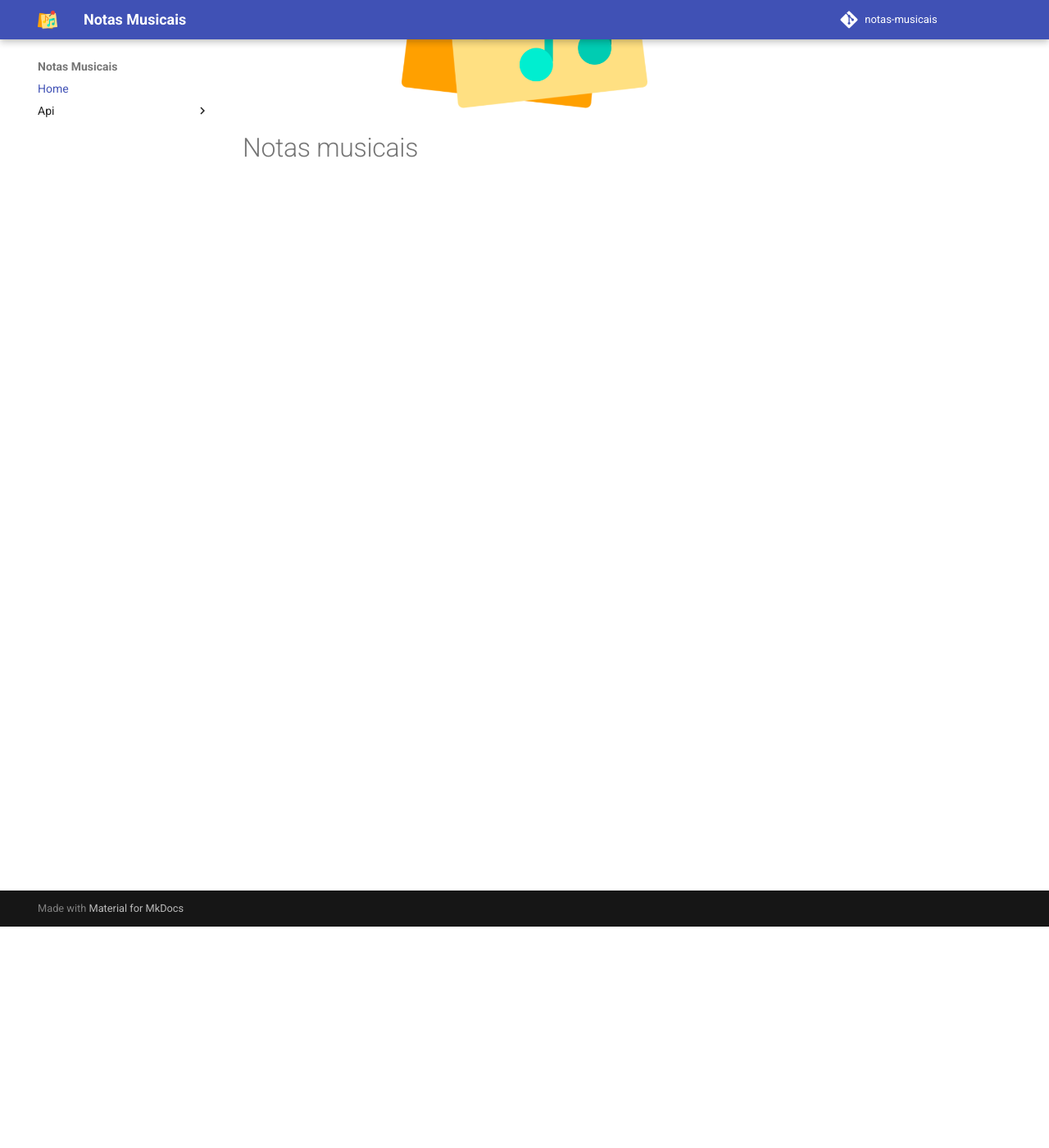
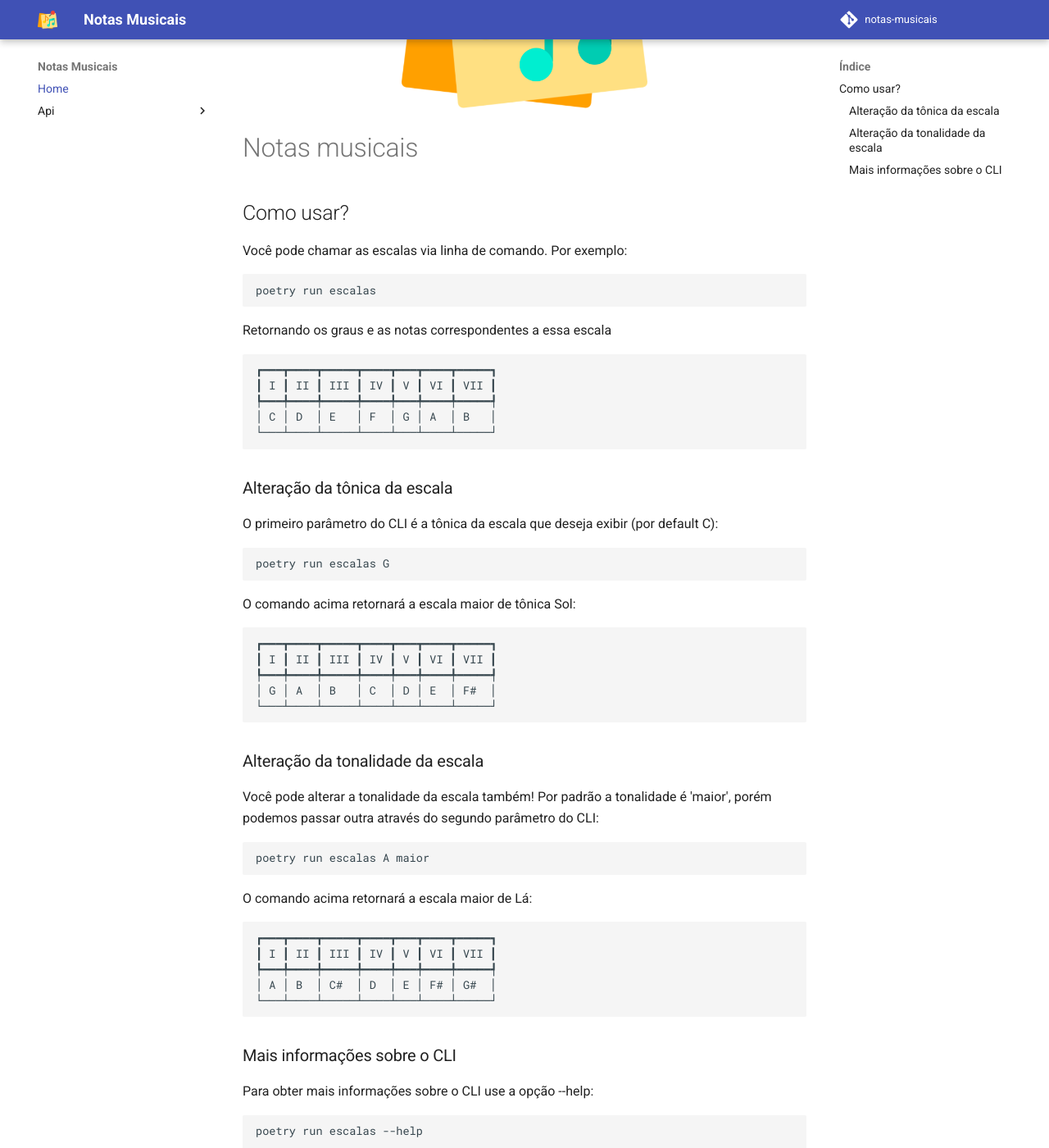
Before and after one commit to eotaldoleozin/notas-musicais, an MkDocs documentation site: the page built from docs/index.md, in a window 1280 px wide and 1400 px high, scrolled down 270 px. Shown: the whole window at 82% size. Built offline with MkDocs 1.6.1 and Material for MkDocs 9.7.7, drawn with Linux system fonts in a browser that asks for light colours; comment, search, counter and statistics services are not loaded; some of the changed text lies outside the part shown.

Commit message:
Exemplos de uso do CLI na página inicial da documentação

````diff
--- a/docs/index.md
+++ b/docs/index.md
@@ -1,2 +1,72 @@
 ![logo do projeto](assets/logo.png){width="300" .center}
 # Notas musicais
+
+## Como usar?
+
+Você pode chamar as escalas via linha de comando. Por exemplo:
+
+```bash
+poetry run escalas
+```
+
+Retornando os graus e as notas correspondentes a essa escala
+
+```
+┏━━━┳━━━━┳━━━━━┳━━━━┳━━━┳━━━━┳━━━━━┓
+┃ I ┃ II ┃ III ┃ IV ┃ V ┃ VI ┃ VII ┃
+┡━━━╇━━━━╇━━━━━╇━━━━╇━━━╇━━━━╇━━━━━┩
+│ C │ D  │ E   │ F  │ G │ A  │ B   │
+└───┴────┴─────┴────┴───┴────┴─────┘
+```
+
+### Alteração da tônica da escala
+
+O primeiro parâmetro do CLI é a tônica da escala que deseja exibir (por default C):
+
+```bash
+poetry run escalas G
+```
+
+O comando acima retornará a escala maior de tônica Sol:
+
+```
+┏━━━┳━━━━┳━━━━━┳━━━━┳━━━┳━━━━┳━━━━━┓
+┃ I ┃ II ┃ III ┃ IV ┃ V ┃ VI ┃ VII ┃
+┡━━━╇━━━━╇━━━━━╇━━━━╇━━━╇━━━━╇━━━━━┩
+│ G │ A  │ B   │ C  │ D │ E  │ F#  │
+└───┴────┴─────┴────┴───┴────┴─────┘
+```
+
+### Alteração da tonalidade da escala
+
+Você pode alterar a tonalidade da escala também! Por padrão a tonalidade é 'maior', porém podemos passar outra
+através do segundo parâmetro do CLI:
+
+```bash
+poetry run escalas A maior
+```
+
+O comando acima retornará a escala maior de Lá:
+
+```
+┏━━━┳━━━━┳━━━━━┳━━━━┳━━━┳━━━━┳━━━━━┓
+┃ I ┃ II ┃ III ┃ IV ┃ V ┃ VI ┃ VII ┃
+┡━━━╇━━━━╇━━━━━╇━━━━╇━━━╇━━━━╇━━━━━┩
+│ A │ B  │ C#  │ D  │ E │ F# │ G#  │
+└───┴────┴─────┴────┴───┴────┴─────┘
+```
+
+### Mais informações sobre o CLI
+
+Para obter mais informações sobre o CLI use a opção --help:
+
+```bash
+poetry run escalas --help
+
+Usage: escalas [OPTIONS] [TONICA] [TONALIDADE]
+
+╭─ Arguments ──────────────────────────────────────────────────────────────────────────────────────────────────────────╮
+│   tonica          [TONICA]      Tônica da escala [default: C]                                                        │
+│   tonalidade      [TONALIDADE]  Tonalidade da escala [default: maior]                                                │
+╰──────────────────────────────────────────────────────────────────────────────────────────────────────────────────────╯
+```
````
